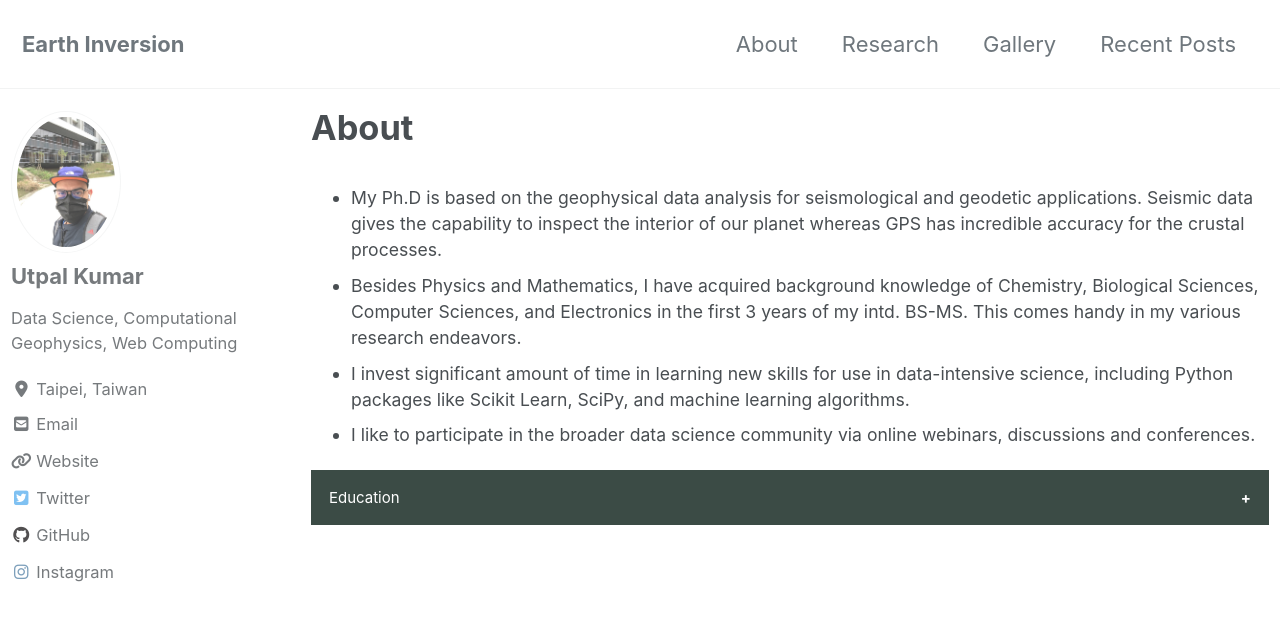
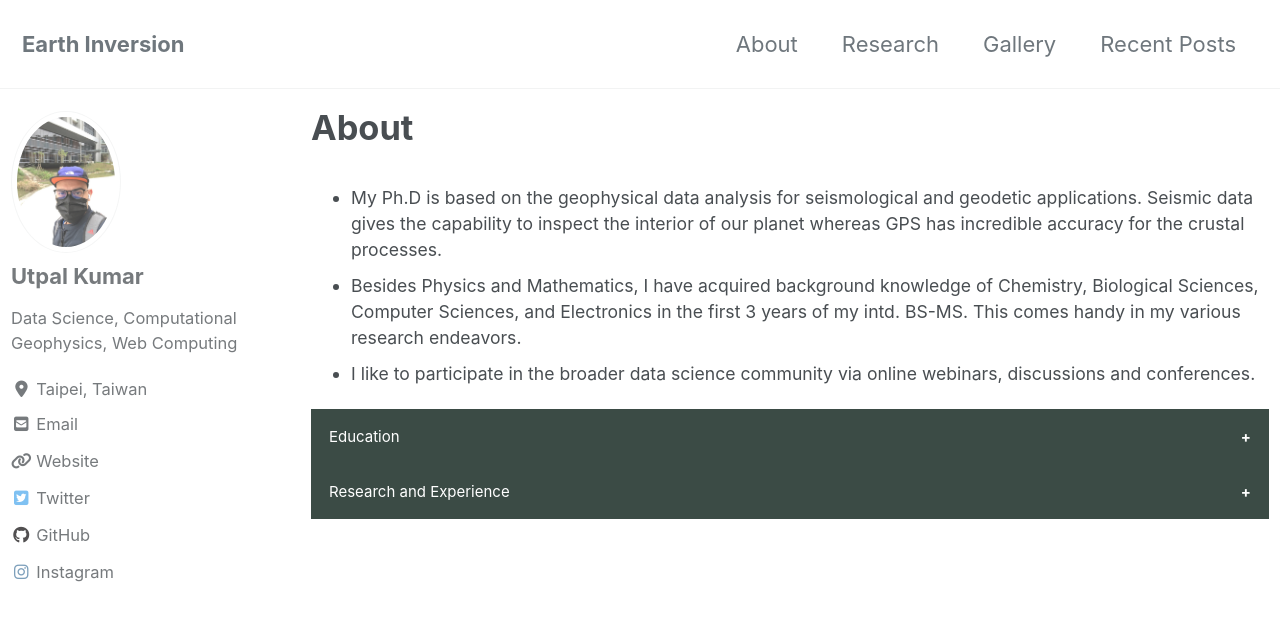
Before and after one commit to apexcodings/earthinversion.github.io, a Jekyll site: the page built from _pages/about-me.html, in a window 1280 px wide and 900 px high. Shown: the top 621 px of the window. Built offline with Jekyll 4.4.1, drawn with Linux system fonts in a browser that asks for light colours; cached includes are drawn as plain includes; nearby versions of some CDN libraries; some of the changed lines change nothing that is shown.

Commit message:
about me page collapsible implementation 0.9

```diff
--- a/_pages/about-me.html
+++ b/_pages/about-me.html
@@ -7,7 +7,6 @@
 <ul>
 <li> My Ph.D is based on the geophysical data analysis for seismological and geodetic applications. Seismic data gives the capability to inspect the interior of our planet whereas GPS has incredible accuracy for the crustal processes.</li>
 <li> Besides Physics and Mathematics, I have acquired background knowledge of Chemistry, Biological Sciences, Computer Sciences, and Electronics in the first 3 years of my intd. BS-MS. This comes handy in my various research endeavors.</li>
-<li> I invest significant amount of time in learning new skills for use in data-intensive science, including Python packages like Scikit Learn, SciPy, and machine learning algorithms.</li>
 <li> I like to participate in the broader data science community via online webinars, discussions and conferences.</li>
 </ul>
 
@@ -25,13 +24,27 @@
   <li><strong>Integrated B.S.-M.S, Earth Sciences</strong>
     <p>
       <strong>2009 - 2014</strong>, Indian Institute of Science Education and Research, Kolkata<br>
-      <strong>Thesis:</strong> Surface Wave Group Velocity Dispersion study of the Eastern Himalayan Foreland Basin
+      <strong>Thesis:</strong> Surface Wave Group Velocity Dispersion study of the Eastern Himalayan Foreland Basin<br>
       <strong>Thesis Advisor:</strong> <a href="https://www.iiserkol.ac.in/~supriyomitra/">Prof. Supriyo Mitra</a>, Professor, Department of Earth Sciences, IISER Kolkata
     </p>
 
   </li>
 </ul>
 </div>
+
+
+<button class="collapsible">Research and Experience</button>
+<div class="contentCollapse">
+<ul style="font-size:0.8em">
+  <li><strong>Ph.D student</strong> in Taiwan International Graduate Program (TIGP), Earth System Science Program, Academia Sinica, Taiwan from September 2014 to till date.</li>
+  <li><strong>Teaching Assistant</strong> in Introductory Earth Sciences (Geophysics + Geology) course at Indian Institute of Science Education and Research, in 2013.</li>
+  <li><strong>Summer Project Assistant</strong> under Prof. S. S. Rai at NGRI Hyderabad in 2011.</li>
+  <li><strong>Project Assistant</strong> under Prof. Mrinal K. Sen at NGRI Hyderabad in 2012.</li>
+  <li><strong>Project Assistant</strong> under Prof. Wu Cheng Chi at Institute of Earth Sciences, Academia Sinica (Typhoon Source Studies)</li>
+  <li><strong>Project Assistant</strong> under Prof. Wen Che Yu at Institute of Earth Sciences, Academia Sinica (Inner core structure using PKPdf, PKPbc, PKPab observations)</li>
+</ul>
+</div>
+
 
 
 <script>
@@ -43,7 +56,6 @@
     coll[i].addEventListener("click", function() {
       this.classList.toggle("active");
       var content = this.nextElementSibling;
-      console.log("hi utpal 2");
       if (content.style.maxHeight){
         content.style.maxHeight = null;
       } else {
```
